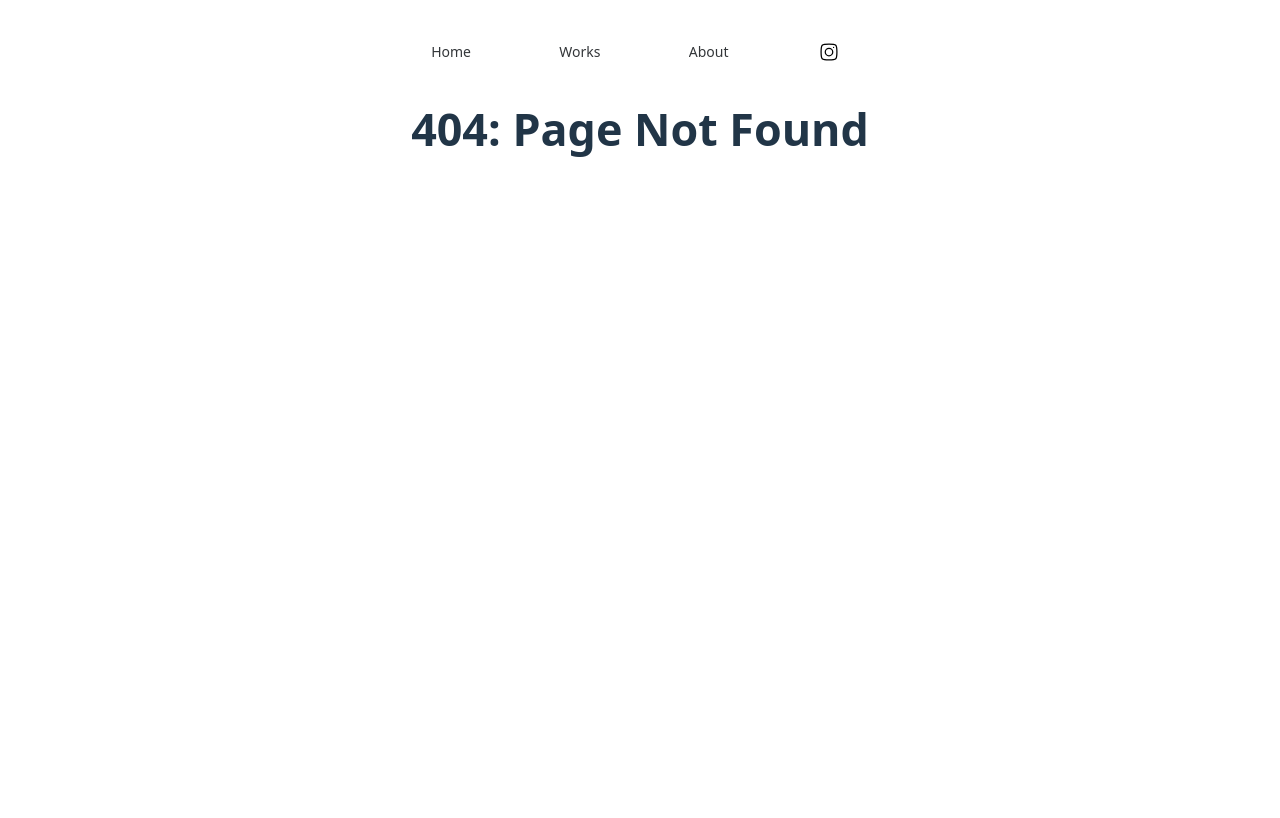
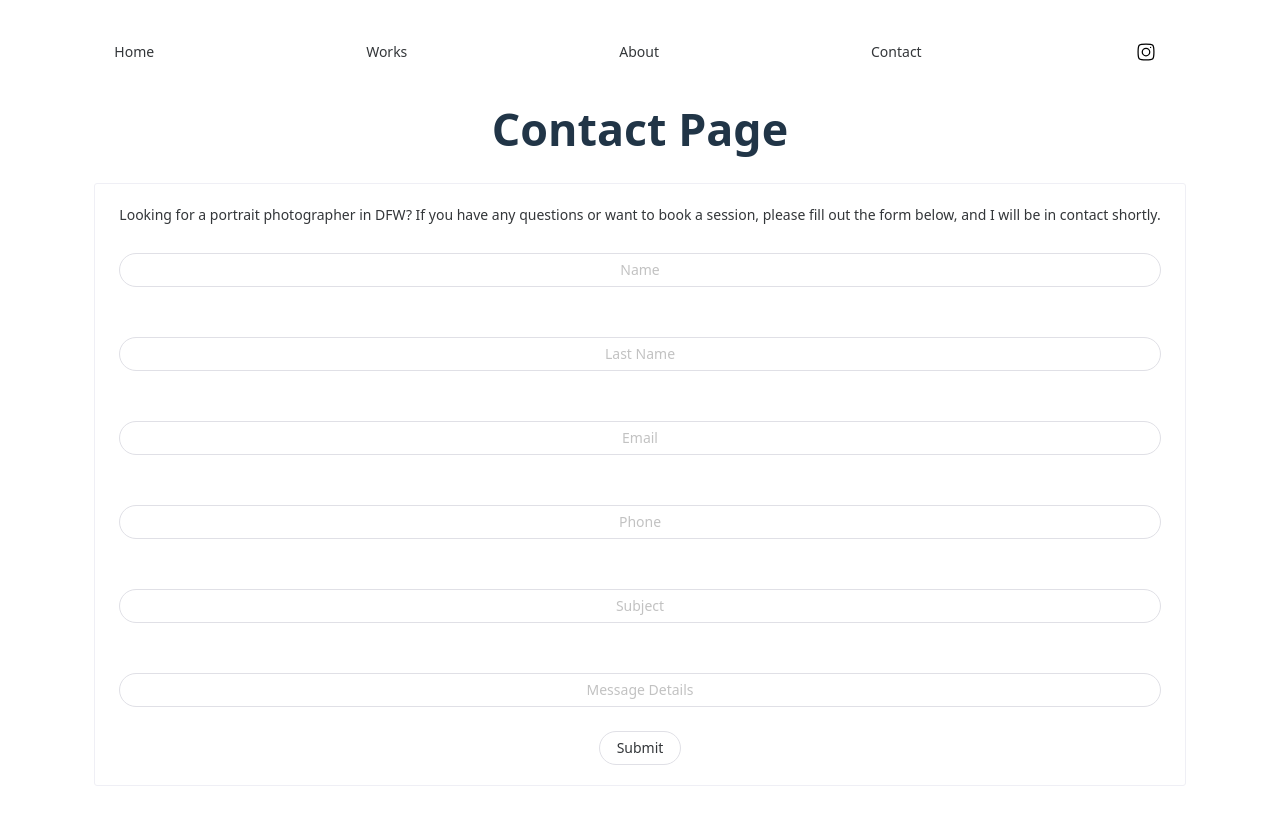
Before and after one commit to hbarogh/photography-portfolio-fullstack, a Vue app in the folder front-end/: page /ContactPage in a window 1280 px wide. Before the commit this address had no page. Built offline with nearby package versions, Linux system fonts and the light colour scheme.

Commit message:
feat: add ContactPage component and update routing and menu options

```diff
--- a/front-end/src/components/NavBar.vue
+++ b/front-end/src/components/NavBar.vue
@@ -11,6 +11,9 @@
     }
     else if (key === 'AboutPage') {
       router.push({ name: 'AboutPage' })
+    }
+    else if (key === 'ContactPage'){
+      router.push({name: 'ContactPage'})
     }
     else {
       // Anything else is assumed to be a collection
--- a/front-end/src/constants/menu-options.ts
+++ b/front-end/src/constants/menu-options.ts
@@ -40,6 +40,10 @@ export const menuOptions = [
     key: 'AboutPage'
   },
   {
+    label: 'Contact',
+    key: 'ContactPage'
+  },
+  {
     icon: () => h(
       'a',
       {
--- a/front-end/src/router/index.ts
+++ b/front-end/src/router/index.ts
@@ -2,7 +2,7 @@ import { createRouter, createWebHistory} from 'vue-router';
 import type {RouteRecordRaw} from 'vue-router';
 import Home from '../views/Home.vue';
 import Works from '../views/Works.vue';
-
+import ContactPage from '../views/ContactPage.vue';
 
 import NotFoundPage from '../views/NotFoundPage.vue';
 import AboutPage from '../views/AboutPage.vue';
@@ -24,6 +24,11 @@ const routes: Array<RouteRecordRaw> = [
     component: AboutPage,
   },
   {
+    path: '/ContactPage',
+    name: 'ContactPage',
+    component: ContactPage,
+  },
+  {
     path: '/Works/:collection',
     name: 'PhotoCollectionPage',
     component: () => import('../views/PhotoCollectionPage.vue') //here I am doing lazy loading with this type of import statement rather than directly loading it in as I am for the others
--- /dev/null
+++ b/front-end/src/views/ContactPage.vue
@@ -0,0 +1,43 @@
+<script setup lang="ts">
+import {NCard, NInput, NFormItem, NForm, NButton, NText} from 'naive-ui';
+</script>
+
+
+<template>
+  <div>
+    <h1>Contact Page</h1>
+    <n-card bordered:true hoverable:false>
+      <n-text>
+        Looking for a portrait photographer in DFW? If you have any questions or want to book a session, please fill out the form below, and I will be in contact shortly.
+      </n-text>
+      <n-form label-placement="top">
+        <n-form-item required:true>
+          <n-input round placeholder="Name"/>
+        </n-form-item>
+        <n-form-item required:true>
+          <n-input round placeholder="Last Name"/>
+        </n-form-item>
+        <n-form-item required:true>
+          <n-input round placeholder="Email"/>
+        </n-form-item>
+        <n-form-item required:true>
+          <n-input round placeholder="Phone"/>
+        </n-form-item>
+        <n-form-item required:True>
+          <n-input round placeholder="Subject"/>
+        </n-form-item>
+        <n-form-item required:true>
+          <n-input round placeholder="Message Details" />
+        </n-form-item>
+        <n-button round primary>
+          Submit
+        </n-button>
+      </n-form>
+    </n-card>
+  </div>
+</template>
+
+
+
+<style>
+</style>
```
